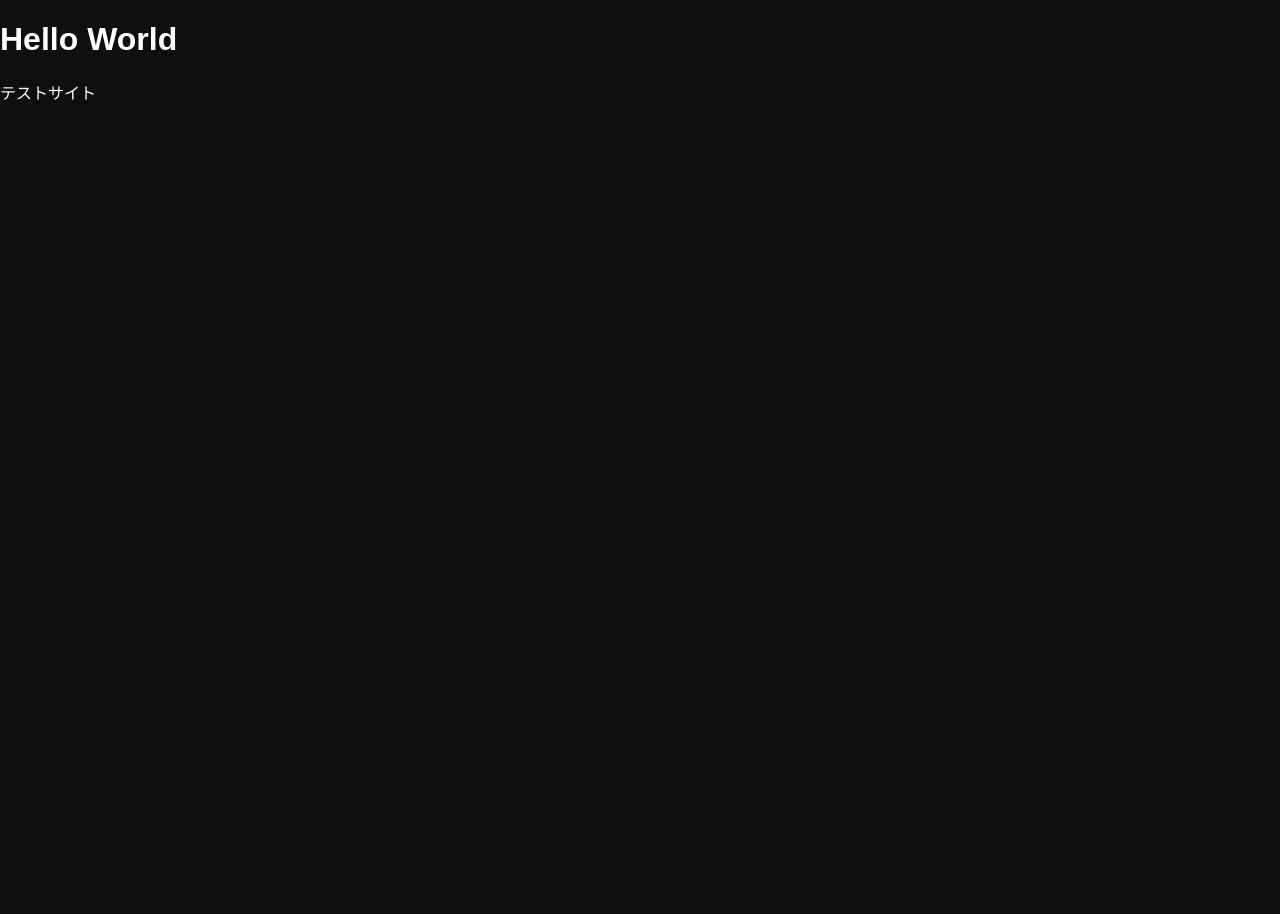
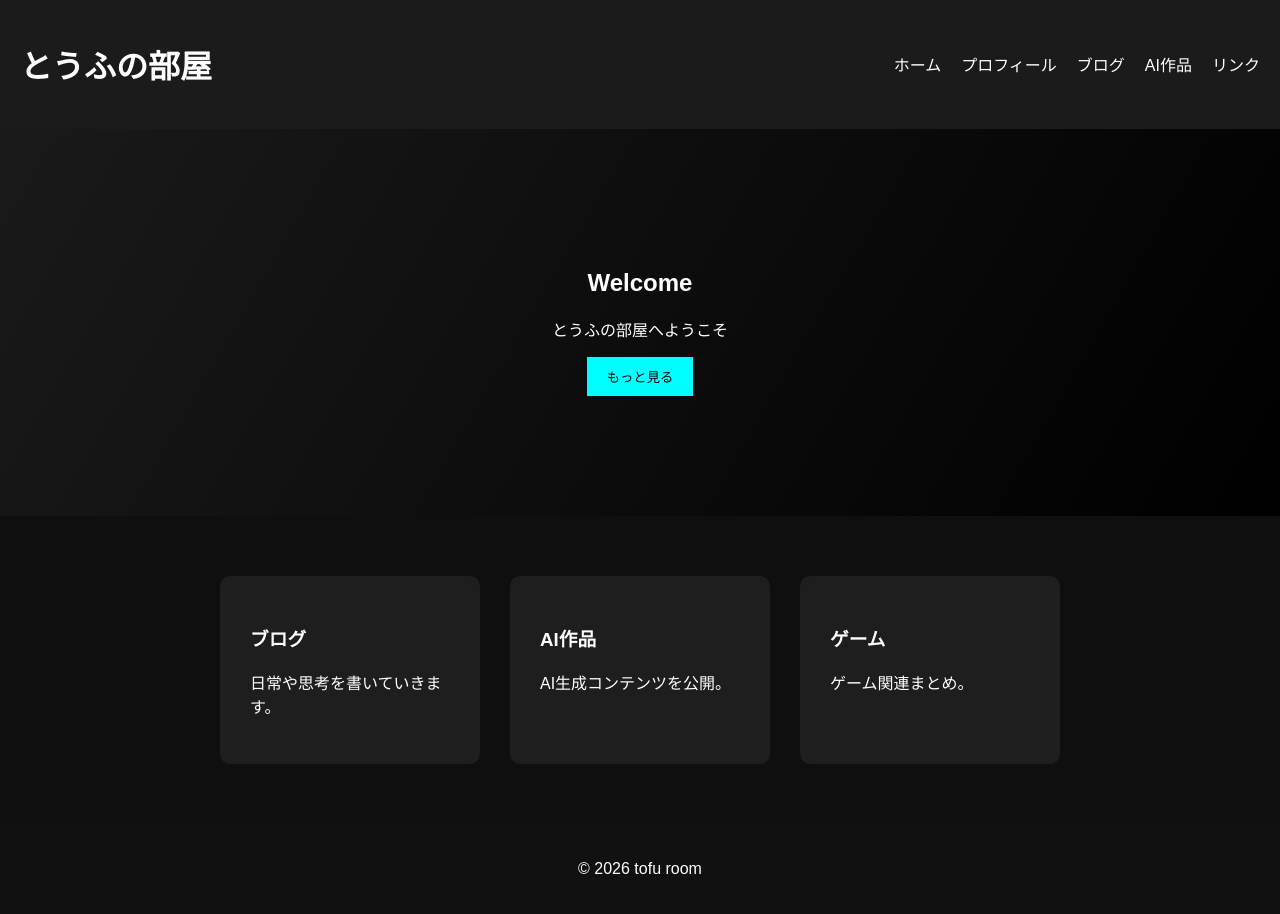
Before and after one commit to touhu0916-gif/touhu2112.github.io, a plain HTML site: page index.html in a window 1280 px wide. Before the commit the page ends 800 px from the top, so only its background shows below. Drawn offline with Linux system fonts and the light colour scheme.

Commit message:
Update index.html

```diff
--- a/index.html
+++ b/index.html
@@ -1,15 +1,94 @@
 <!DOCTYPE html>
-<html>
+<html lang="ja">
+
 <head>
+
 <meta charset="UTF-8">
-<title>My Site</title>
+<meta name="viewport" content="width=device-width, initial-scale=1.0">
+
+<title>とうふの部屋</title>
+
 <link rel="stylesheet" href="style.css">
+
 </head>
+
 
 <body>
 
-<h1>Hello World</h1>
-<p>テストサイト</p>
+<header>
+
+<h1>とうふの部屋</h1>
+
+<nav>
+
+<ul>
+
+<li><a href="#">ホーム</a></li>
+<li><a href="#">プロフィール</a></li>
+<li><a href="#">ブログ</a></li>
+<li><a href="#">AI作品</a></li>
+<li><a href="#">リンク</a></li>
+
+</ul>
+
+</nav>
+
+</header>
+
+
+
+<section class="hero">
+
+<h2>Welcome</h2>
+
+<p>とうふの部屋へようこそ</p>
+
+<button onclick="alert('準備中です')">もっと見る</button>
+
+</section>
+
+
+
+<section class="cards">
+
+<div class="card">
+
+<h3>ブログ</h3>
+
+<p>日常や思考を書いていきます。</p>
+
+</div>
+
+
+<div class="card">
+
+<h3>AI作品</h3>
+
+<p>AI生成コンテンツを公開。</p>
+
+</div>
+
+
+<div class="card">
+
+<h3>ゲーム</h3>
+
+<p>ゲーム関連まとめ。</p>
+
+</div>
+
+</section>
+
+
+
+<footer>
+
+<p>© 2026 tofu room</p>
+
+</footer>
+
+
+<script src="script.js"></script>
 
 </body>
 </html>
```
